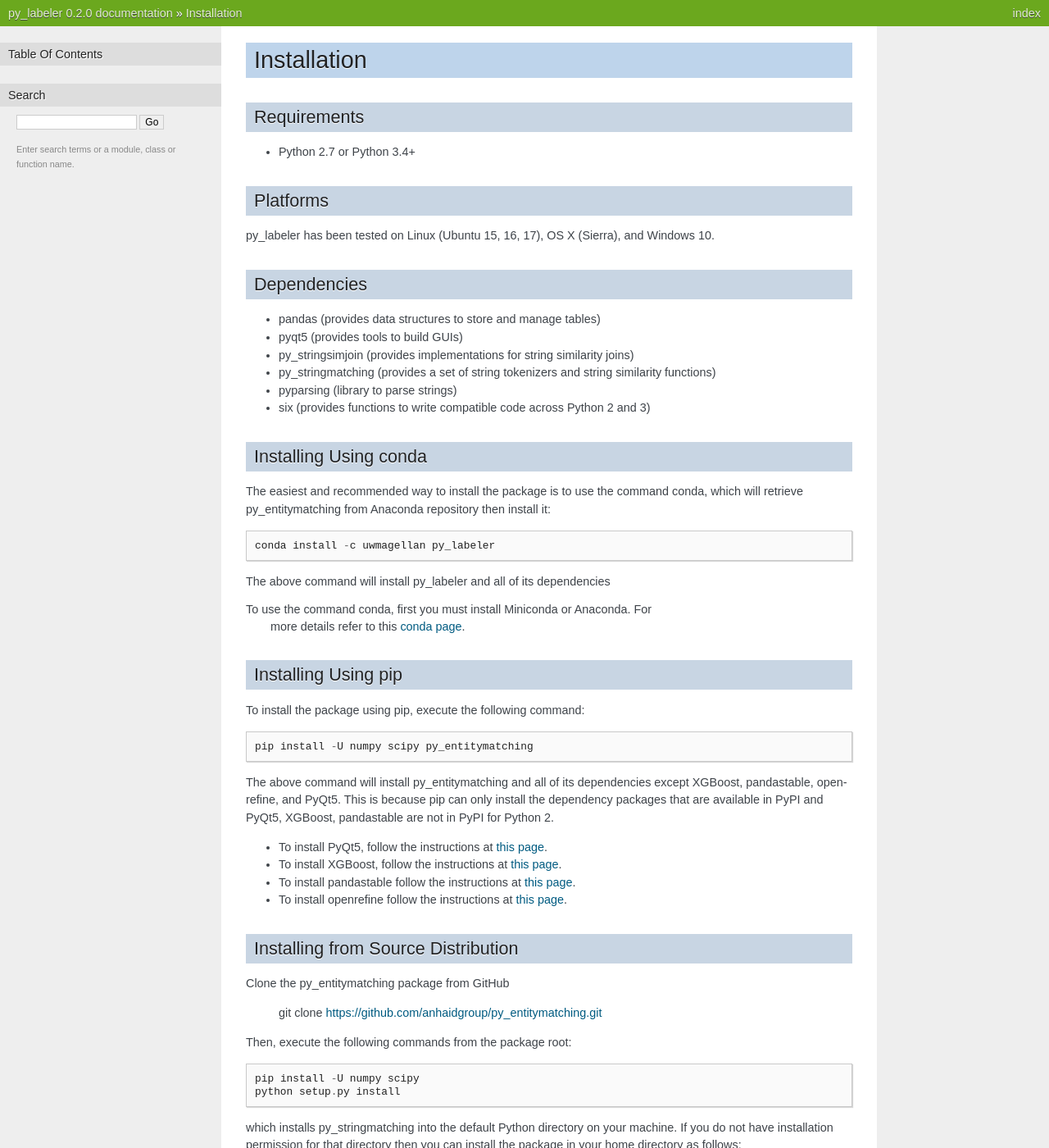
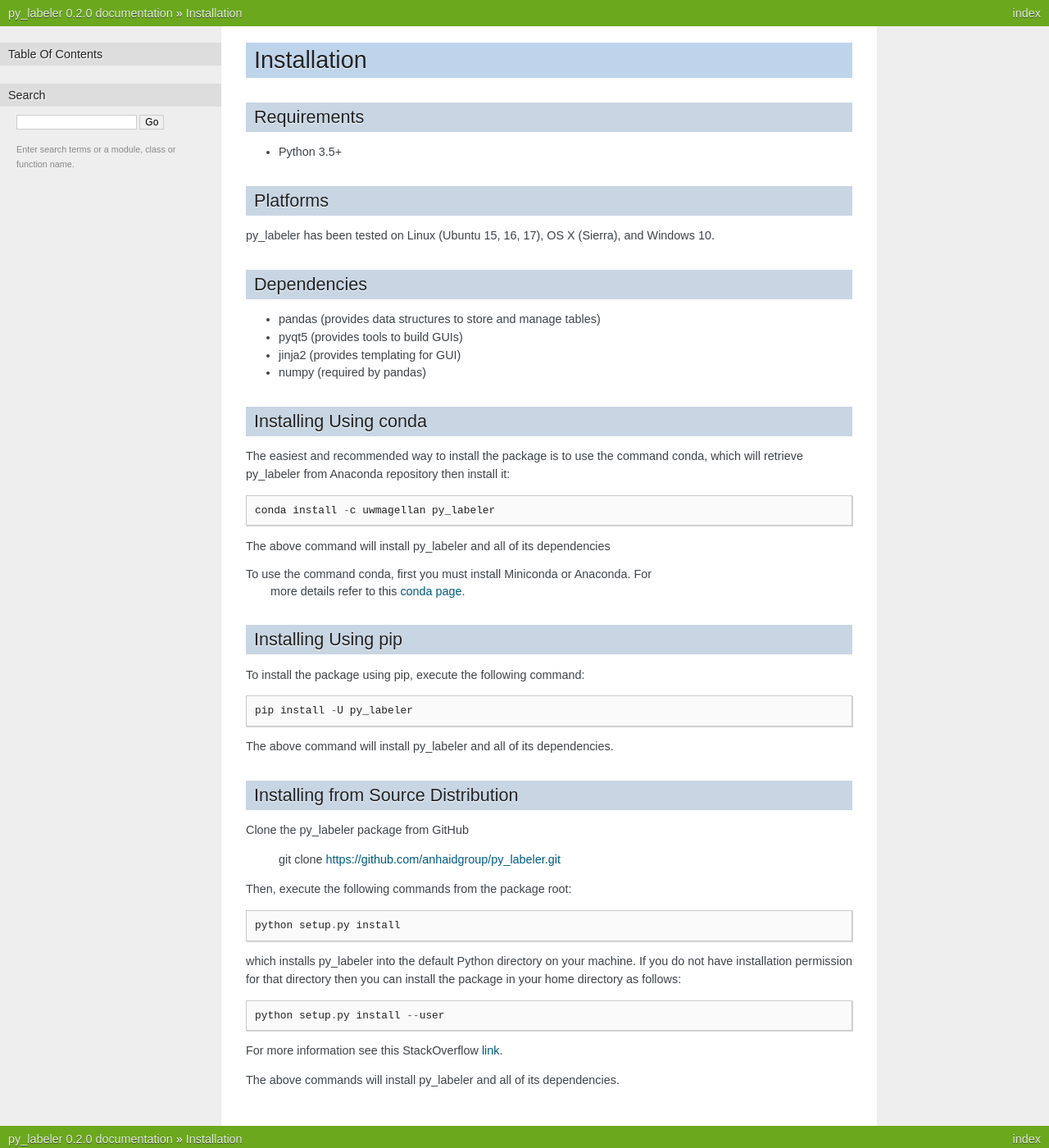
Before and after one commit to anhaidgroup/py_labeler, a Sphinx documentation site: the page built from docs/user_manual/installation.rst, in a window 1280 px wide and 1400 px high. Shown: the whole window at 82% size. Built offline with Sphinx 7.4.7, drawn with Linux system fonts in a browser that asks for light colours; some of the changed text lies outside the part shown.

Commit message:
updated install instructions

```diff
--- a/README.rst
+++ b/README.rst
@@ -37,7 +37,6 @@ The required dependencies to build the packages are:
 * pandas (provides data structures to store and manage tables)
 * pyqt5 (provides tools to build GUIs)
 * jinja2 (provides templating for GUI)
-* numpy (required by pandas)
 
 Platforms
 =========
--- a/docs/user_manual/guides.rst
+++ b/docs/user_manual/guides.rst
@@ -2,7 +2,7 @@
 Guides
 ======
 
-The goal of this page  is to give you some concrete examples for using py_entitymatching.
+The goal of this page  is to give you some concrete examples for using py_labeler.
 These are examples with sample data that is already bundled along with the package. The
 examples are in the form of Jupyter notebooks.
 
--- a/docs/user_manual/installation.rst
+++ b/docs/user_manual/installation.rst
@@ -4,7 +4,7 @@ Installation
 
 Requirements
 ------------
-* Python 2.7 or Python 3.4+
+* Python 3.5+
 
 Platforms
 ---------
@@ -14,15 +14,13 @@ Dependencies
 ------------
 * pandas (provides data structures to store and manage tables)
 * pyqt5 (provides tools to build GUIs)
-* py_stringsimjoin (provides implementations for string similarity joins)
-* py_stringmatching (provides a set of string tokenizers and string similarity functions)
-* pyparsing (library to parse strings)
-* six (provides functions to write compatible code across Python 2 and 3)
+* jinja2 (provides templating for GUI)
+* numpy (required by pandas)
 
 Installing Using conda
 ----------------------
 The easiest and recommended way to install the package is to use the command conda,
-which will retrieve py_entitymatching from Anaconda repository then install it::
+which will retrieve py_labeler from Anaconda repository then install it::
 
     conda install -c uwmagellan py_labeler
 
@@ -38,53 +36,28 @@ Installing Using pip
 To install the package using pip, execute the following
 command::
 
-    pip install -U numpy scipy py_entitymatching
+    pip install -U py_labeler
 
 
-The above command will install py_entitymatching and all of its dependencies except
-XGBoost, pandastable, openrefine, and PyQt5. This is because pip can only install the
-dependency packages that are available in PyPI and PyQt5, XGBoost, pandastable are not
-in PyPI for Python 2.
-
-
-* To install PyQt5, follow the instructions at `this page <http://pyqt.sourceforge.net/Docs/PyQt5/installation.html>`_.
-
-* To install XGBoost, follow the instructions at `this page <https://XGBoost.readthedocs.io/en/latest/build.html>`_.
-
-* To install pandastable follow the instructions at `this page <https://github.com/dmnfarrell/pandastable>`_.
-
-* To install openrefine follow the instructions at `this page <https://github.com/OpenRefine/OpenRefine/wiki/Installation-Instructions>`_.
-
+The above command will install py_labeler and all of its dependencies.
 
 
 Installing from Source Distribution
 -----------------------------------
-Clone the py_entitymatching package from GitHub
+Clone the py_labeler package from GitHub
 
-    git clone  https://github.com/anhaidgroup/py_entitymatching.git
+    git clone https://github.com/anhaidgroup/py_labeler.git
 
 Then,  execute the following commands from the package root::
 
-    pip install -U numpy scipy
     python setup.py install
 
-which installs py_stringmatching into the default Python directory on your machine. If you do not have installation permission for that directory then you can install the package in your
+which installs py_labeler into the default Python directory on your machine. If you do not have installation permission for that directory then you can install the package in your
 home directory as follows::
 
         python setup.py install --user
 
 For more information see this StackOverflow `link <http://stackoverflow.com/questions/14179941/how-to-install-python-packages-without-root-privileges>`_.
 
-The above commands will install py_entitymatching and all of its
-dependencies, except PyQt5 and XGBoost.
-
-This is  because, similar to pip, setup.py can only install the dependency packages
-that are available in PyPI and PyQt5, pandastable, XGBoost are not in PyPI for Python 2.
-
-* To install PyQt5, follow the instructions at `this page <http://pyqt.sourceforge.net/Docs/PyQt5/installation.html>`_.
-
-* To install XGBoost, follow the instructions at `this page <https://XGBoost.readthedocs.io/en/latest/build.html>`_.
-
-* To install pandastable follow the instructions at `this page <https://github.com/dmnfarrell/pandastable>`_.
-
-* To install openrefine follow the instructions at `this page <https://github.com/OpenRefine/OpenRefine/wiki/Installation-Instructions>`_.
+The above commands will install py_labeler and all of its
+dependencies.
--- a/requirements.txt
+++ b/requirements.txt
@@ -1,4 +1,4 @@
 pandas
 nose
-numpy
 Jinja2
+pyqt5
```
Also changed, not shown: requirements.yml (+5 -8 lines), setup.py (+4 -8 lines), 1 other file.
